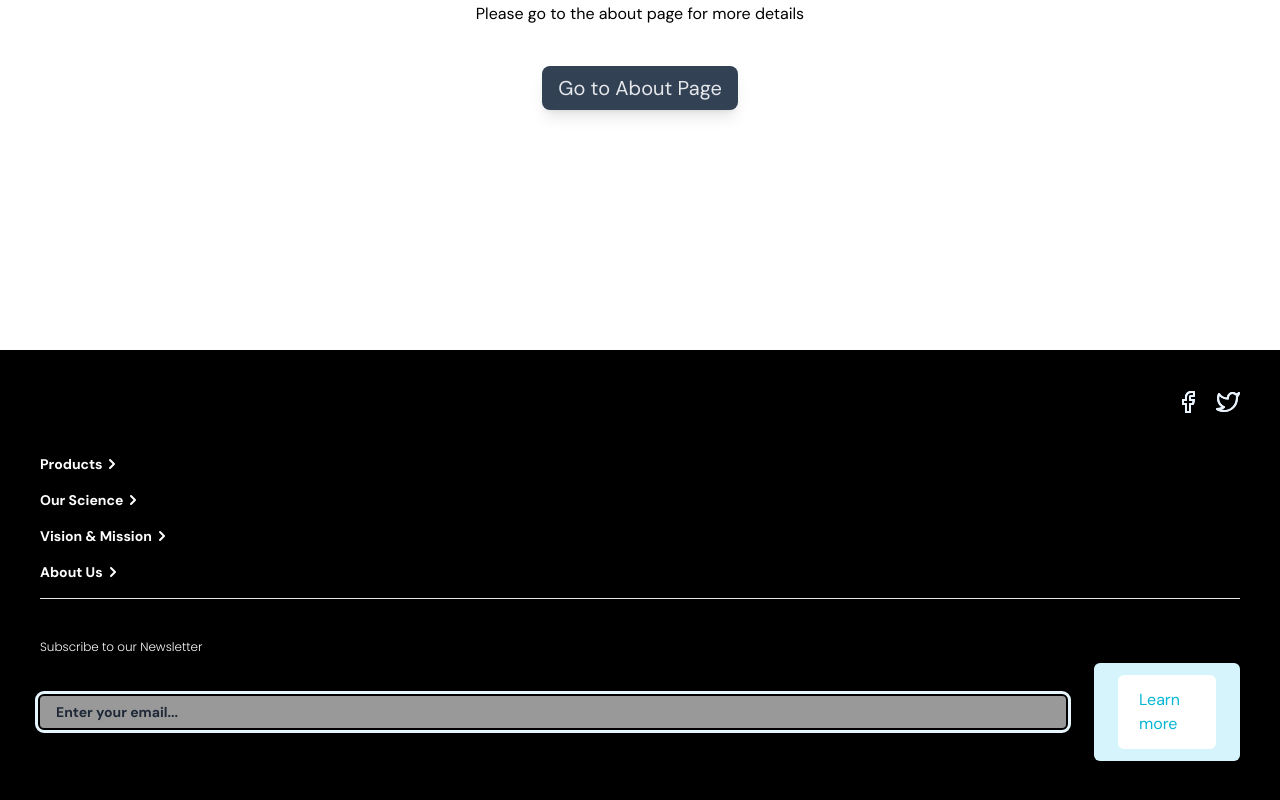
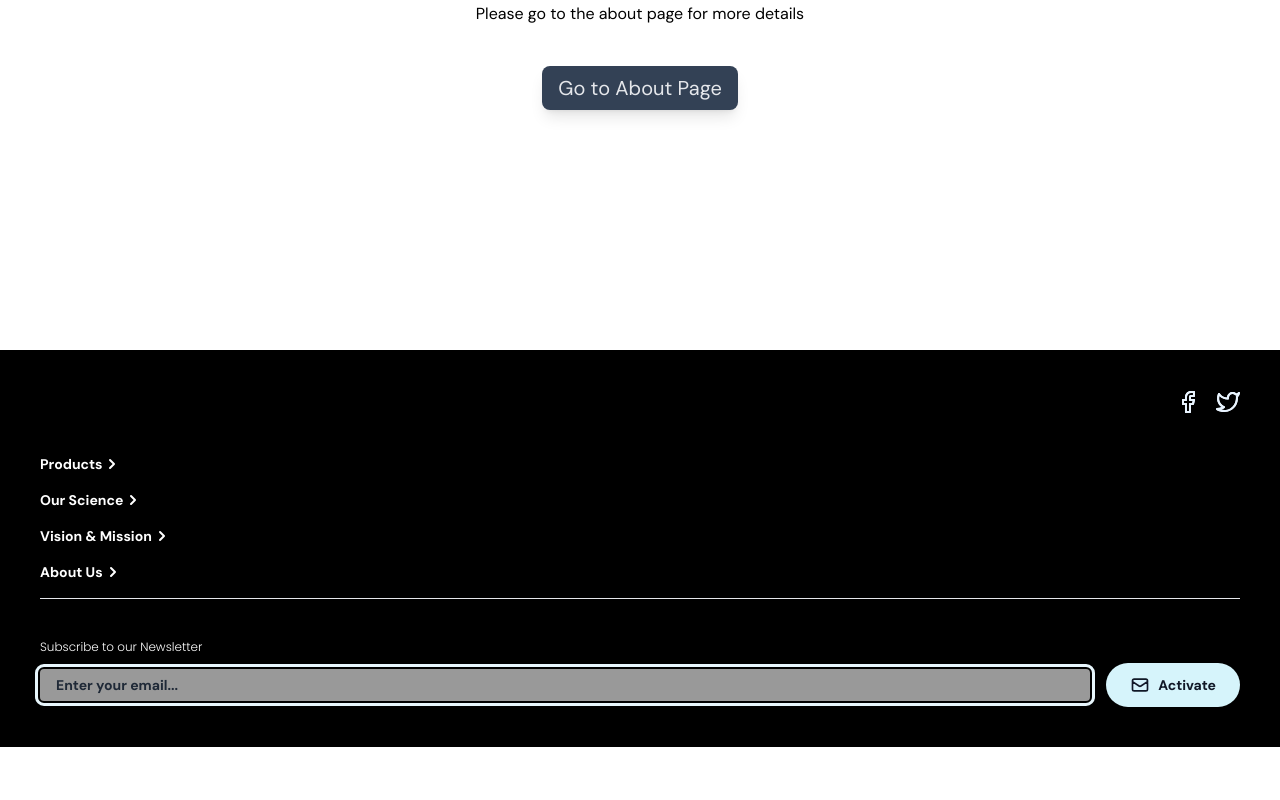
Before and after one commit to swaubhik/literate-octo-succotash, a Vue app: page / in a window 1280 px wide. Shown: the part 318-1118 px from the top of the page. After the commit the page ends 1065 px from the top, so only its background shows below. Built offline with nearby package versions, Linux system fonts and the light colour scheme.

Commit message:
:rocket:  Create Button.vue
Created button component for all button in the site with props

```diff
--- a/src/components/Button.vue
+++ b/src/components/Button.vue
@@ -1,15 +1,18 @@
 <template>
-  <div class="ml-3 inline-flex rounded-md shadow">
-    <a
-      target="_blank"
-      href="https://github.com/swaubhik/vite-vue3-router4-tailwind-starter"
-      class="inline-flex items-center justify-center rounded-md border border-transparent bg-white px-5 py-3 text-base font-medium leading-6 text-cyan-500 transition duration-150 ease-in-out hover:text-cyan-600 focus:outline-none"
-      >Learn more</a
-    >
-  </div>
+  <button class="flex flex-row justify-center items-center rounded-full cursor-pointer font-bold hover:filter-none">
+    {{ greetingMessage }}
+    <slot />
+  </button>
 </template>
 <script>
+import { ChevronRightIcon } from "@heroicons/vue/solid";
 export default {
   name: "Button",
+  components: {
+    ChevronRightIcon,
+  },
+  props: {
+    greetingMessage: String,
+  },
 };
 </script>
```
